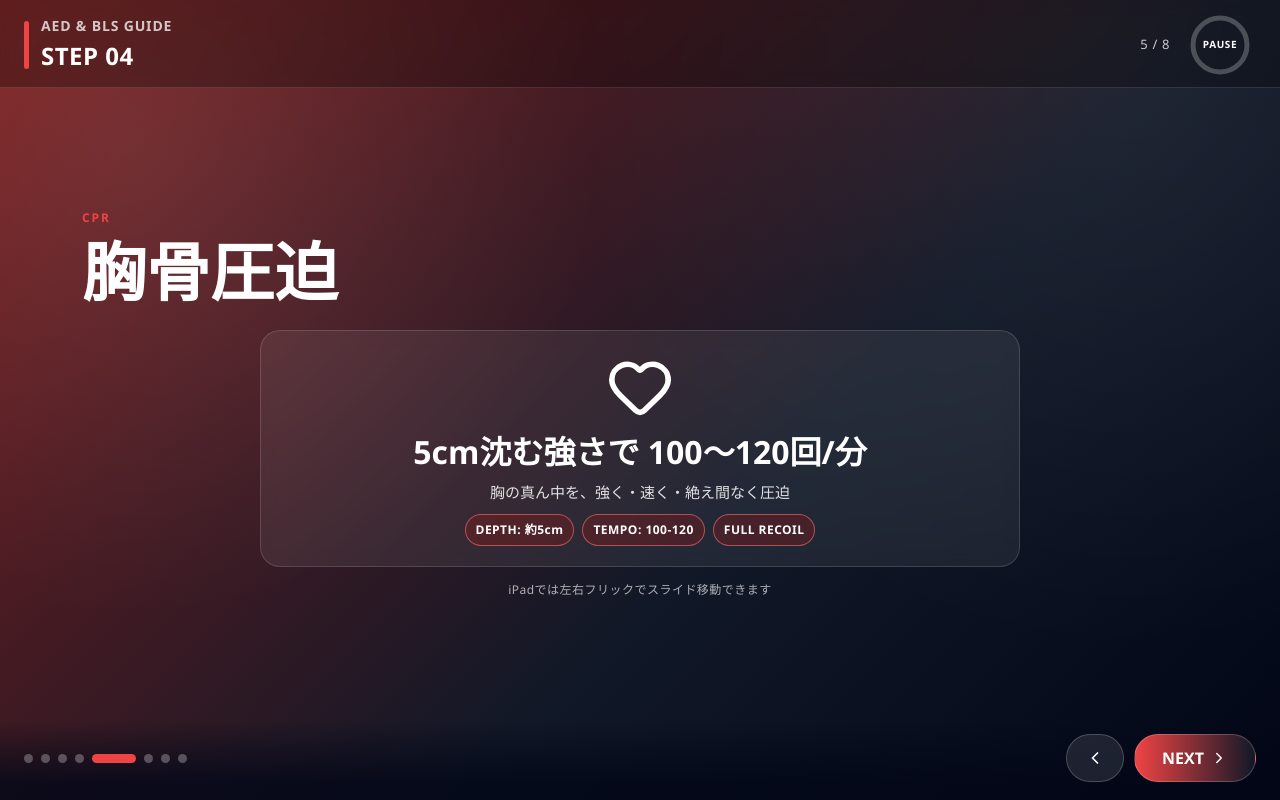
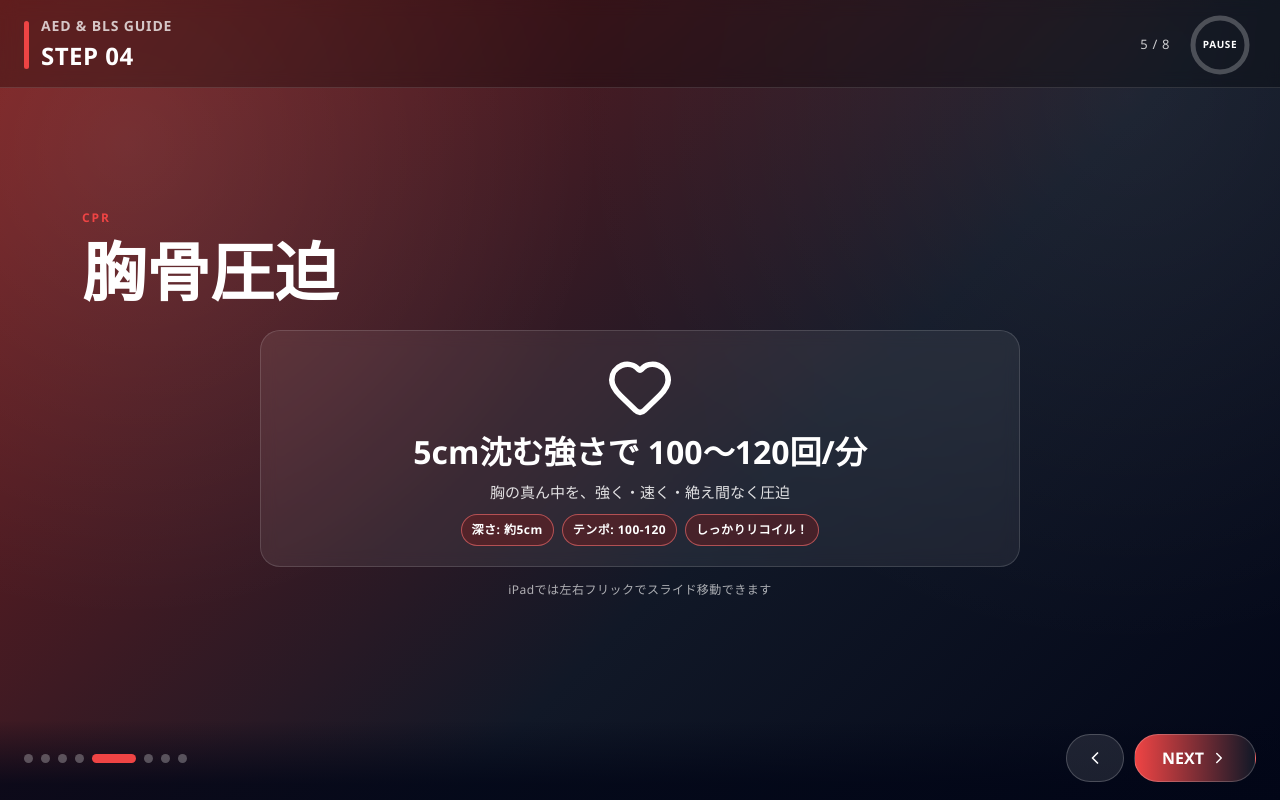
Before and after one commit to setsuna-0201/Setsuna0201-Oasaka-Nurse, a React (Vite) app: page / in a window 1280 px wide. Both pictures are taken after a click on the button 131 px from the left and 758 px from the top of the page. Built offline with nearby package versions, Linux system fonts and the light colour scheme.

Commit message:
Update CPR chip labels to Japanese

```diff
--- a/src/App.tsx
+++ b/src/App.tsx
@@ -382,9 +382,9 @@ export default function App() {
             <p className="card-title">5cm沈む強さで 100〜120回/分</p>
             <p className="card-note">胸の真ん中を、強く・速く・絶え間なく圧迫</p>
             <div className="chip-row">
-              <span className="chip danger">DEPTH: 約5cm</span>
-              <span className="chip danger">TEMPO: 100-120</span>
-              <span className="chip danger">FULL RECOIL</span>
+              <span className="chip danger">深さ: 約5cm</span>
+              <span className="chip danger">テンポ: 100-120</span>
+              <span className="chip danger">しっかりリコイル！</span>
             </div>
           </div>
         </section>
```
